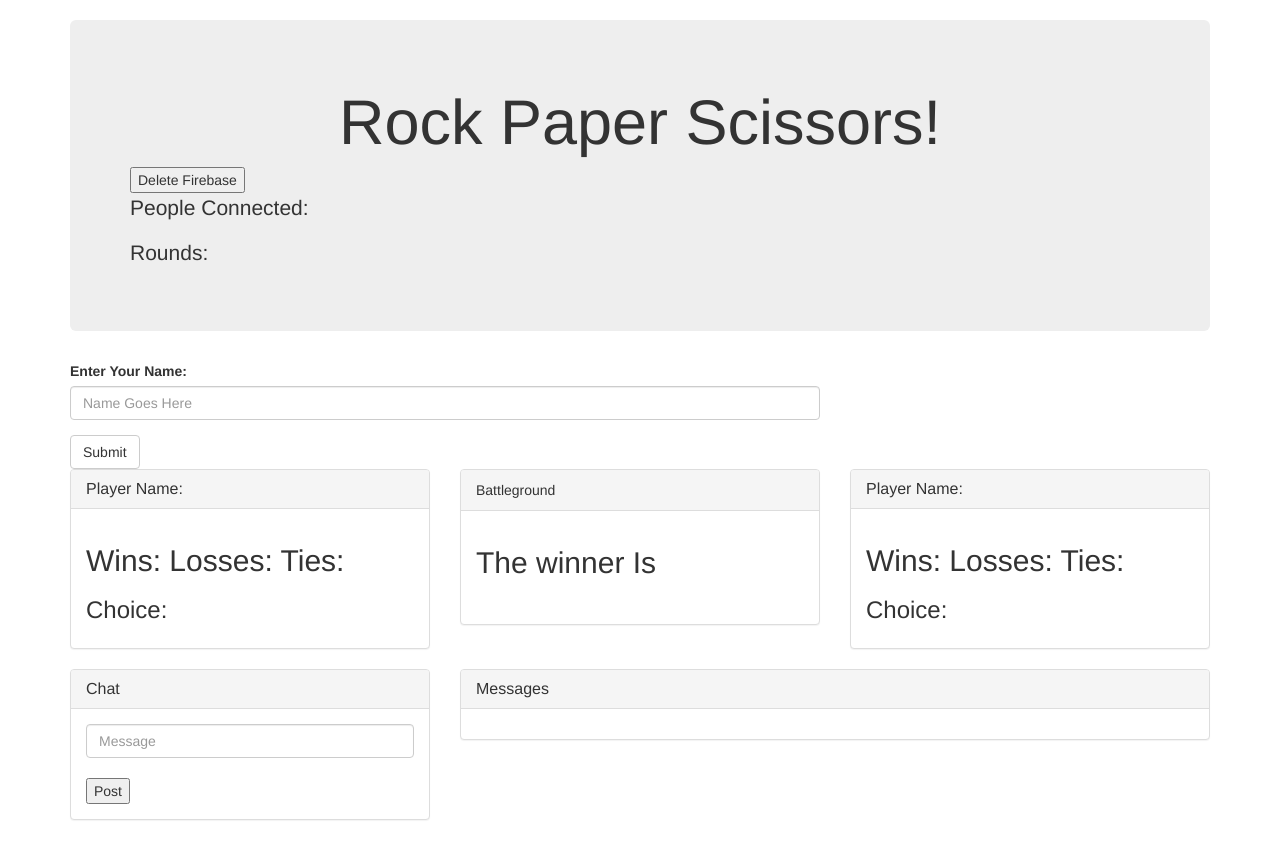
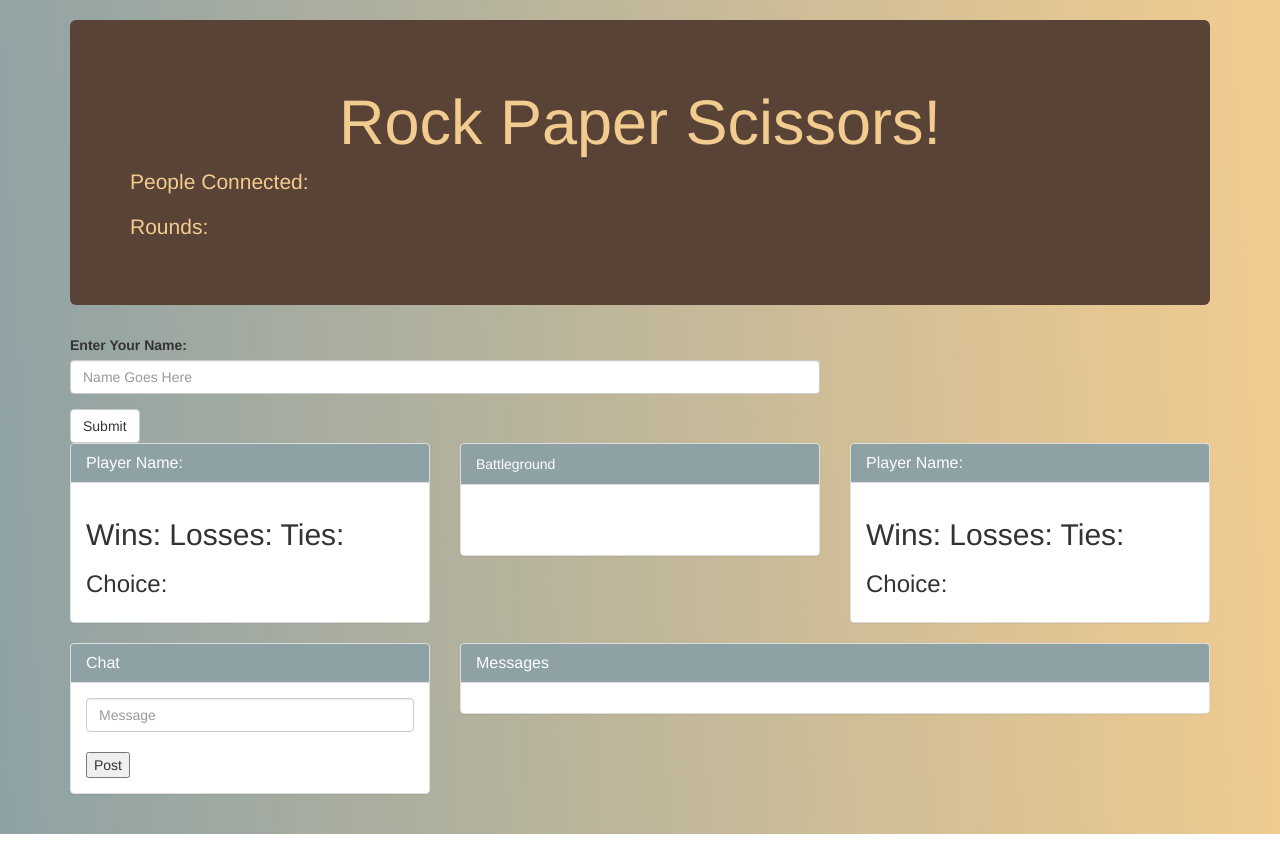
Before and after one commit to Unobtainiumrock/firebase-rps, a plain HTML site: page index.html in a window 1280 px wide. After the commit the page ends 834 px from the top, so only its background shows below. Drawn offline with nearby package versions, Linux system fonts and the light colour scheme; no server answers.

```diff
--- a/assets/javascript/rps.js
+++ b/assets/javascript/rps.js
@@ -200,7 +200,6 @@ $(document).ready(function() {
     // Player 1 choice
     grabValFromFirebase('/players/player1','choice')
       .then((data) => {
-        console.log('This then method was entered',data);
         $('#player1-choice').text(data);
       })
 
@@ -349,39 +348,45 @@ $(document).ready(function() {
     // We use clearing of choices in these blocks to act as control flow for
     // the 'if' block in compareChoices, which is meant to act as a base case
     if(player1 === player2) {
+      // Store local outcome
+
       // Empty player choices from Firebase to prevent infinite recursion
       playerOneRef.update({choice: ''});
       playerTwoRef.update({choice: ''});
       tie();
-      rockPaperScissorsInterval()
+      rpsCatchPhrase()
         .then(() => {
-          console.log('Round has ended after 4.5 seconds');
           resetRound();
         })
+
     }
 
     if(player1 > player2) {
+      // Store local outcome
+
       // Empty player choices from Firebase to prevent infinite recurison
       playerOneRef.update({choice: ''});
       playerTwoRef.update({choice: ''});
       winner('player1');
-      rockPaperScissorsInterval()
+      rpsCatchPhrase()
         .then(() => {
-          console.log('Round has ended after 4.5 seconds');
           resetRound();
         })
+
     }
 
     if(player1 < player2) {
+      // Store local outcome
+
       // Empty Player choices from Firebase to prevent infinite recursion
       playerOneRef.update({choice: ''});
       playerTwoRef.update({choice: ''});
       winner('player2');
-      rockPaperScissorsInterval()
-        .then(async (func) => {
-          console.log('Round has ended after 4.5 seconds');
+      rpsCatchPhrase()
+        .then(() => {
           resetRound();
         })
+
     }
 
   }
@@ -408,7 +413,8 @@ $(document).ready(function() {
 
     for(i = 0; i < 3; i++) {
       let x = await resolveAfter(i);
-      console.log(choicesText[x]);
+      console.log(choiceText[x]);
+      $('#battle-outcome').text(choiceText[x]);
     }
     // console.log(x); // 10
   }
--- a/assets/styles/style.css
+++ b/assets/styles/style.css
@@ -0,0 +1,14 @@
+
+body {
+  background-image: linear-gradient(87deg,rgb(142,162,165) 0, rgb(242,204,143));
+}
+
+#jumbo {
+  background: rgb(89, 66 , 54);
+  color: rgb(242,204,143);
+}
+
+#panel-head-style {
+  background-color: rgb(142,162,165);
+  color: rgb(253,253,255);
+}
--- a/index.html
+++ b/index.html
@@ -13,9 +13,9 @@
   <div class="container">
     <br>
     <!-- Jumbotron -->
-    <div class="jumbotron">
+    <div class="jumbotron" id="jumbo">
       <h1 class="text-center">Rock Paper Scissors!</h1>
-      <button id="delete-db">Delete Firebase</button>
+      <!-- <button id="delete-db">Delete Firebase</button> -->
       <p>People Connected: <span id="people-connected"></span></p>
       <p>Rounds: <span id="current-round"></span></p>
     </div>
@@ -36,7 +36,7 @@
       <!-- Left Panel PLAYER 1!!!!!!-->
       <div class="col-md-4">
         <div class="panel panel-default">
-          <div class="panel-heading">
+          <div class="panel-heading" id="panel-head-style">
             <h3 class="panel-title">Player Name: <span id="player1"></span></h3>
           </div>
           <div class="panel-body">
@@ -60,11 +60,11 @@
       <!-- Middle Panel -->
       <div class="col-md-4">
         <div class="panel panel-default">
-          <div class="panel-heading">
+          <div class="panel-heading" id="panel-head-style">
             <h3 class="panel-title"></h3>Battleground</h3>
           </div>
           <div class="panel-body">
-            <h2 id="battle-outcome">The winner Is</h2>
+            <h2 class="text-center" id="battle-outcome"></h2>
             <br>
           </div>
         </div>
@@ -73,7 +73,7 @@
       <!-- Right Panel PLAYER 2!!!!!!-->
       <div class="col-md-4">
         <div class="panel panel-default">
-          <div class="panel-heading">
+          <div class="panel-heading" id="panel-head-style">
             <h3 class="panel-title">Player Name: <span id="player2"></span></h3>
           </div>
           <div class="panel-body" id="">
@@ -100,7 +100,7 @@
       <div class="row">
         <div class="col-md-4">
             <div class="panel panel-default">
-              <div class="panel-heading">
+              <div class="panel-heading" id="panel-head-style">
                 <h3 class="panel-title">Chat</h3>
               </div>
               <div class="panel-body">
@@ -122,7 +122,7 @@
           </div>
           <div class="col-md-8">
               <div class="panel panel-default">
-                <div class="panel-heading">
+                <div class="panel-heading" id="panel-head-style">
                   <h3 class="panel-title">Messages</h3>
                 </div>
                 <div class="panel-body">
```
Also changed, not shown: 2 other files.
